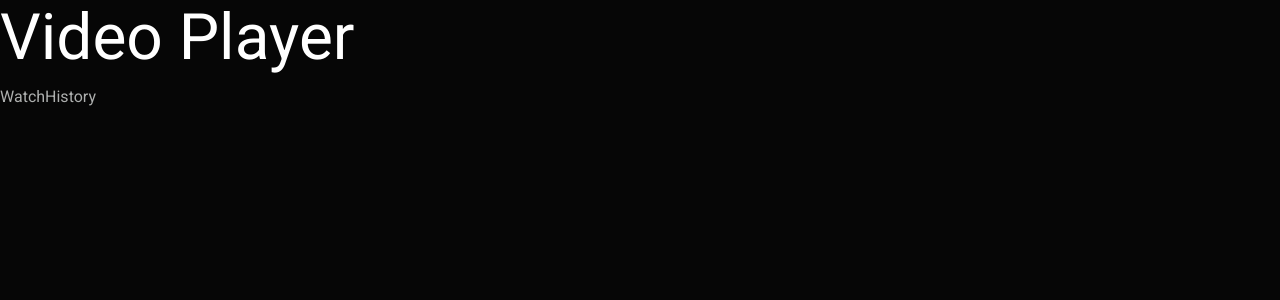
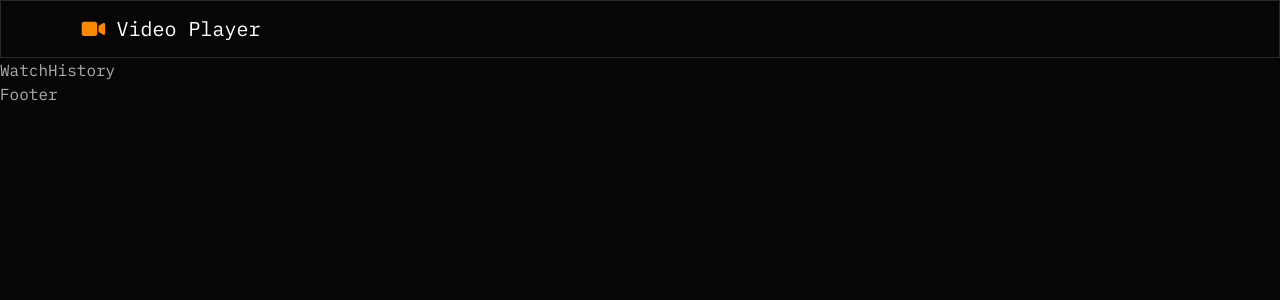
Before and after one commit to Muhammed-Anees-P/Media-Player, a React (Create React App) app: page /watch-history in a window 1280 px wide. Shown: the top 300 px of the page. Built offline with nearby package versions, Linux system fonts and the light colour scheme.

Commit message:
updates in header section

```diff
--- a/public/index.html
+++ b/public/index.html
@@ -2,9 +2,27 @@
 <html lang="en">
   <head>
     <meta charset="utf-8" />
-    <link rel="icon" href="https://w7.pngwing.com/pngs/169/652/png-transparent-windows-media-player-computer-software-window-blue-furniture-text-thumbnail.png" />
+    <link
+      rel="icon"
+      href="https://w7.pngwing.com/pngs/169/652/png-transparent-windows-media-player-computer-software-window-blue-furniture-text-thumbnail.png"
+    />
     <meta name="viewport" content="width=device-width, initial-scale=1" />
     <meta name="theme-color" content="#000000" />
+
+    <!-- font awesom-->
+    <link
+      rel="stylesheet"
+      href="https://cdnjs.cloudflare.com/ajax/libs/font-awesome/6.7.2/css/all.min.css"
+      integrity="sha512-Evv84Mr4kqVGRNSgIGL/F/aIDqQb7xQ2vcrdIwxfjThSH8CSR7PBEakCr51Ck+w+/U6swU2Im1vVX0SVk9ABhg=="
+      crossorigin="anonymous"
+      referrerpolicy="no-referrer"
+    />
+
+    <!--google fonts -->
+    <link rel="preconnect" href="https://fonts.googleapis.com">
+    <link rel="preconnect" href="https://fonts.gstatic.com" crossorigin>
+    <link href="https://fonts.googleapis.com/css2?family=IBM+Plex+Mono:ital,wght@0,100;0,200;0,300;0,400;0,500;0,600;0,700;1,100;1,200;1,300;1,400;1,500;1,600;1,700&display=swap" rel="stylesheet">
+
     <title>Media Player</title>
   </head>
   <body>
--- a/src/App.js
+++ b/src/App.js
@@ -3,19 +3,19 @@ import "./App.css";
 import HomePage from "./pages/HomePage";
 import LandingPage from "./pages/LandingPage";
 import WatchHistory from "./pages/WatchHistory";
+import Header from "./components/Header";
+import Footer from "./components/Footer";
 
 function App() {
   return (
     <div className="App">
-      <h1>Video Player</h1>
+      <Header />
       <Routes>
         <Route path={"/"} element={<LandingPage />} />
-        <Route path={"/home"} element={ <HomePage />} />
-        <Route path={"/watch-history"} element={ <WatchHistory />} />
-
-
-
+        <Route path={"/home"} element={<HomePage />} />
+        <Route path={"/watch-history"} element={<WatchHistory />} />
       </Routes>
+      <Footer />
     </div>
   );
 }
--- a/src/components/Footer.jsx
+++ b/src/components/Footer.jsx
@@ -0,0 +1,9 @@
+import React from 'react'
+
+function Footer() {
+  return (
+    <div>Footer</div>
+  )
+}
+
+export default Footer
--- a/src/components/Header.jsx
+++ b/src/components/Header.jsx
@@ -0,0 +1,18 @@
+import React from 'react'
+import Container from 'react-bootstrap/Container';
+import Navbar from 'react-bootstrap/Navbar';
+
+function Header() {
+  return (
+    <Navbar className="bg-body-tertiary bg-dark">
+        <Container>
+          <Navbar.Brand href="#home">
+          <i class="fa-solid fa-video fa-bounce text-warning"></i>{' '}
+            <span className='text-white'>Video Player</span>
+          </Navbar.Brand>
+        </Container>
+      </Navbar>
+  )
+}
+
+export default Header
--- a/src/index.css
+++ b/src/index.css
@@ -0,0 +1,6 @@
+*{
+    margin: 0;
+    padding: 0;
+    box-sizing: border-box;
+    font-family: "IBM Plex Mono", serif;
+}
```
